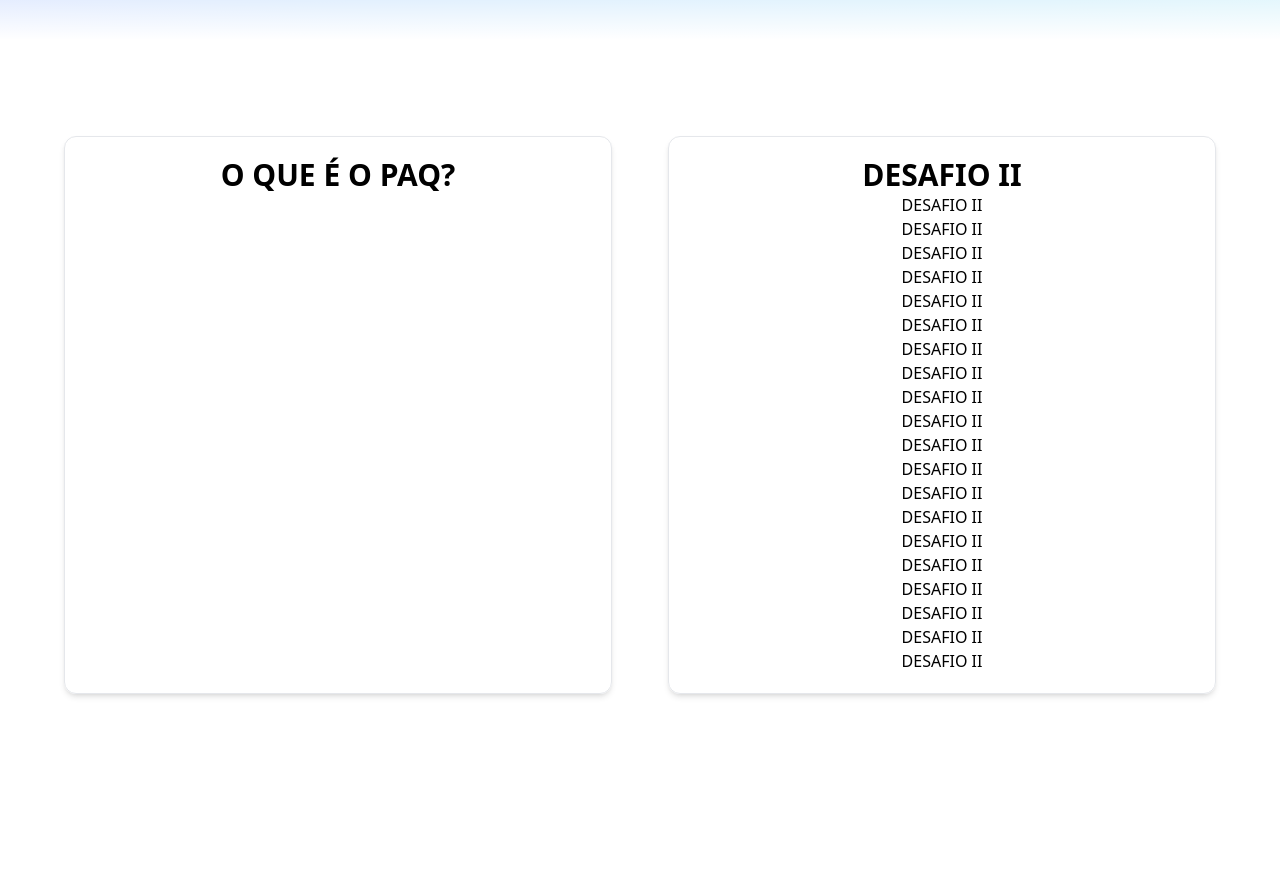
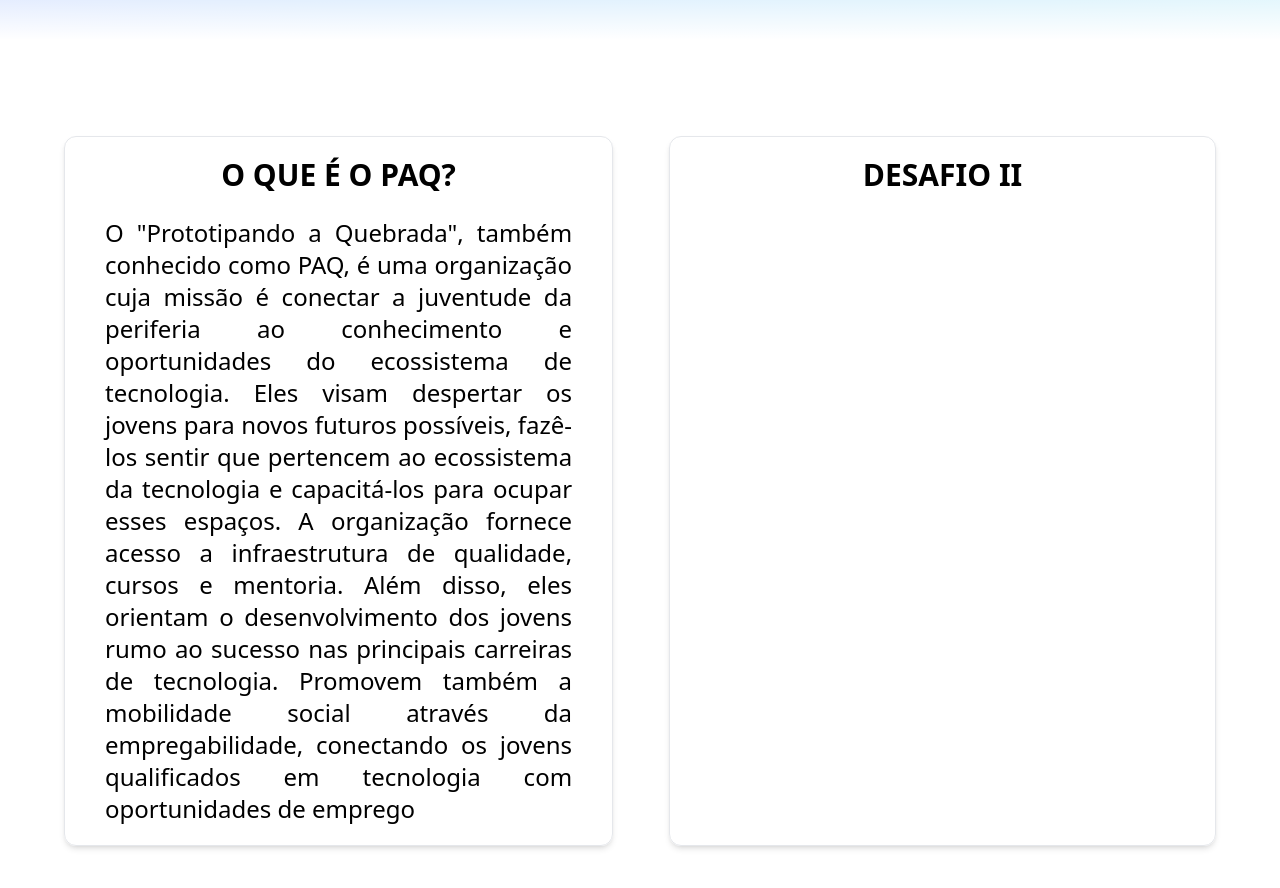
Before and after one commit to joaopaulo0611/projeto-aplicado-1, a React (Vite) app in the folder projeto-frontend/: page / in a window 1280 px wide. Shown: the part 1000-1888 px from the top of the page. Before the commit the page ends 1790 px from the top, so only its background shows below. Built offline with nearby package versions, Linux system fonts and the light colour scheme.

Commit message:
sobre o projeto

```diff
--- a/projeto-frontend/src/pages/Home.jsx
+++ b/projeto-frontend/src/pages/Home.jsx
@@ -54,31 +54,21 @@
                 </div>
             </div>
              <div className="flex flex-row gap-14 justify-between px-16 bg-white pt-24 pb-24">
-                <div className="border border-gray-200 w-1/2 rounded-xl shadow-md p-5">
-                    <span className="text-black flex justify-center font-bold text-3xl">O QUE É O PAQ?</span>
+                <div className="border border-gray-200 w-1/2 rounded-xl shadow-md px-10 py-5">
+                    <span className="text-black flex justify-center font-bold text-3xl mb-6">O QUE É O PAQ?</span>
+                    <div className="text-justify text-2xl">
+                    <span className="text-black">O "Prototipando a Quebrada", também conhecido como PAQ, é uma organização cuja missão
+                       é conectar a juventude da periferia ao conhecimento e oportunidades do ecossistema de
+                       tecnologia. Eles visam despertar os jovens para novos futuros possíveis, fazê-los sentir
+                        que pertencem ao ecossistema da tecnologia e capacitá-los para ocupar esses espaços. A
+                        organização fornece acesso a infraestrutura de qualidade, cursos e mentoria. Além disso,
+                        eles orientam o desenvolvimento dos jovens rumo ao sucesso nas principais carreiras de
+                        tecnologia. Promovem também a mobilidade social através da empregabilidade, conectando
+                        os jovens qualificados em tecnologia com oportunidades de emprego</span>
+                        </div>
                 </div>
                  <div className="border border-gray-200 w-1/2 rounded-xl shadow-md p-5">
                     <span className="text-black flex justify-center font-bold text-3xl">DESAFIO II</span>
-                    <span className="text-black flex justify-center">DESAFIO II</span>
-                    <span className="text-black flex justify-center">DESAFIO II</span>
-                    <span className="text-black flex justify-center">DESAFIO II</span>
-                    <span className="text-black flex justify-center">DESAFIO II</span>
-                     <span className="text-black flex justify-center">DESAFIO II</span>
-                    <span className="text-black flex justify-center">DESAFIO II</span>
-                    <span className="text-black flex justify-center">DESAFIO II</span>
-                    <span className="text-black flex justify-center">DESAFIO II</span>
-                     <span className="text-black flex justify-center">DESAFIO II</span>
-                    <span className="text-black flex justify-center">DESAFIO II</span>
-                    <span className="text-black flex justify-center">DESAFIO II</span>
-                    <span className="text-black flex justify-center">DESAFIO II</span>
-                     <span className="text-black flex justify-center">DESAFIO II</span>
-                    <span className="text-black flex justify-center">DESAFIO II</span>
-                    <span className="text-black flex justify-center">DESAFIO II</span>
-                    <span className="text-black flex justify-center">DESAFIO II</span>
-                     <span className="text-black flex justify-center">DESAFIO II</span>
-                    <span className="text-black flex justify-center">DESAFIO II</span>
-                    <span className="text-black flex justify-center">DESAFIO II</span>
-                    <span className="text-black flex justify-center">DESAFIO II</span>
                 </div>
             </div>
             </div>
```
